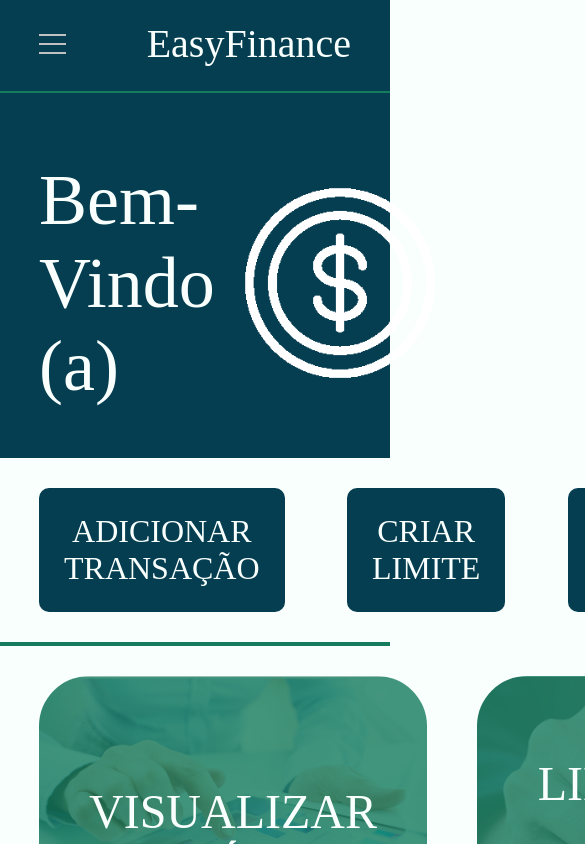
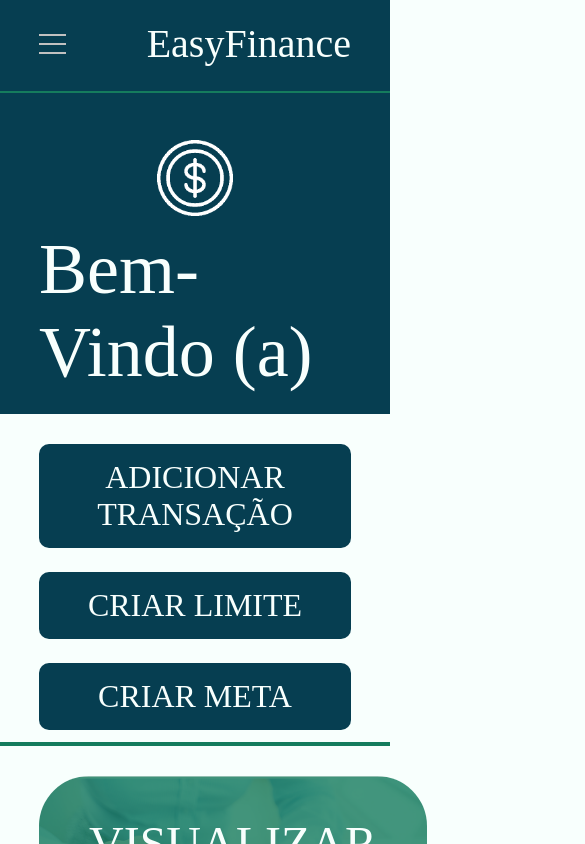
Before and after one commit to RhubiMarcal/EasyFinance, a React (Create React App) app: page /MainPage in a window 390 px wide. Shown: the top 844 px of the page, 585 px wide, since content can reach past the window. Built offline with nearby package versions, Linux system fonts and the light colour scheme; no server answers; a web font is replaced by a local one.

Commit message:
responsividade MainPage

```diff
--- a/src/containers/MainPageButtons/Styles.ts
+++ b/src/containers/MainPageButtons/Styles.ts
@@ -1,5 +1,5 @@
 import { styled } from 'styled-components'
-import { Colors, Fonts } from '../../styles'
+import { BreakPoint, Colors } from '../../styles'
 
 export const MainButtonsConainer = styled.section`
   > div {
@@ -12,6 +12,7 @@ export const MainButtonsConainer = styled.section`
         border-radius: 10px;
         font-size: 32px;
         padding: 25px;
+        width: 150px;
       }
     }
 
@@ -20,9 +21,11 @@ export const MainButtonsConainer = styled.section`
       display: grid;
       grid-template-columns: 1fr 1fr;
       gap: 50px;
+      align-items: stretch;
       button {
         font-size: 48px;
         padding: 80px 50px;
+        height: 260px;
       }
     }
   }
@@ -30,4 +33,33 @@ export const MainButtonsConainer = styled.section`
   hr {
     border: 2px solid ${Colors.verdeEscuro};
   }
+
+  @media (max-width: ${BreakPoint.tablet}) {
+    > div {
+      &:first-child {
+        gap: 10%;
+        button {
+          padding: 15px;
+          width: auto;
+        }
+      }
+    }
+  }
+
+  @media (max-width: ${BreakPoint.mobile}) {
+    > div {
+      &:first-child {
+        grid-template-columns: 1fr;
+        margin-bottom: 30px;
+      }
+      &:last-child {
+        gap: 25px;
+        grid-template-columns: 1fr;
+        button {
+          height: auto;
+          padding: 40px 50px;
+        }
+      }
+    }
+  }
 `
--- a/src/containers/welcome/styles.ts
+++ b/src/containers/welcome/styles.ts
@@ -1,5 +1,5 @@
 import { styled } from 'styled-components'
-import { Colors, Fonts } from '../../styles'
+import { BreakPoint, Colors, Fonts } from '../../styles'
 
 export const WelcomeContainer = styled.section`
   background-color: ${Colors.azulEscuro};
@@ -24,4 +24,15 @@ export const WelcomeContainer = styled.section`
   img {
     width: 250px;
   }
+
+  @media (max-width: ${BreakPoint.mobile}) {
+    padding: 20px 0;
+    > div {
+      flex-direction: column-reverse;
+
+      img {
+        width: 100px;
+      }
+    }
+  }
 `
--- a/src/styles.ts
+++ b/src/styles.ts
@@ -10,8 +10,8 @@ export const Colors = {
 }
 
 export const BreakPoint = {
-  tablet: '1024px',
-  mobile: '680px'
+  tablet: '1050px',
+  mobile: '684px'
 }
 
 export const Fonts = {
```
